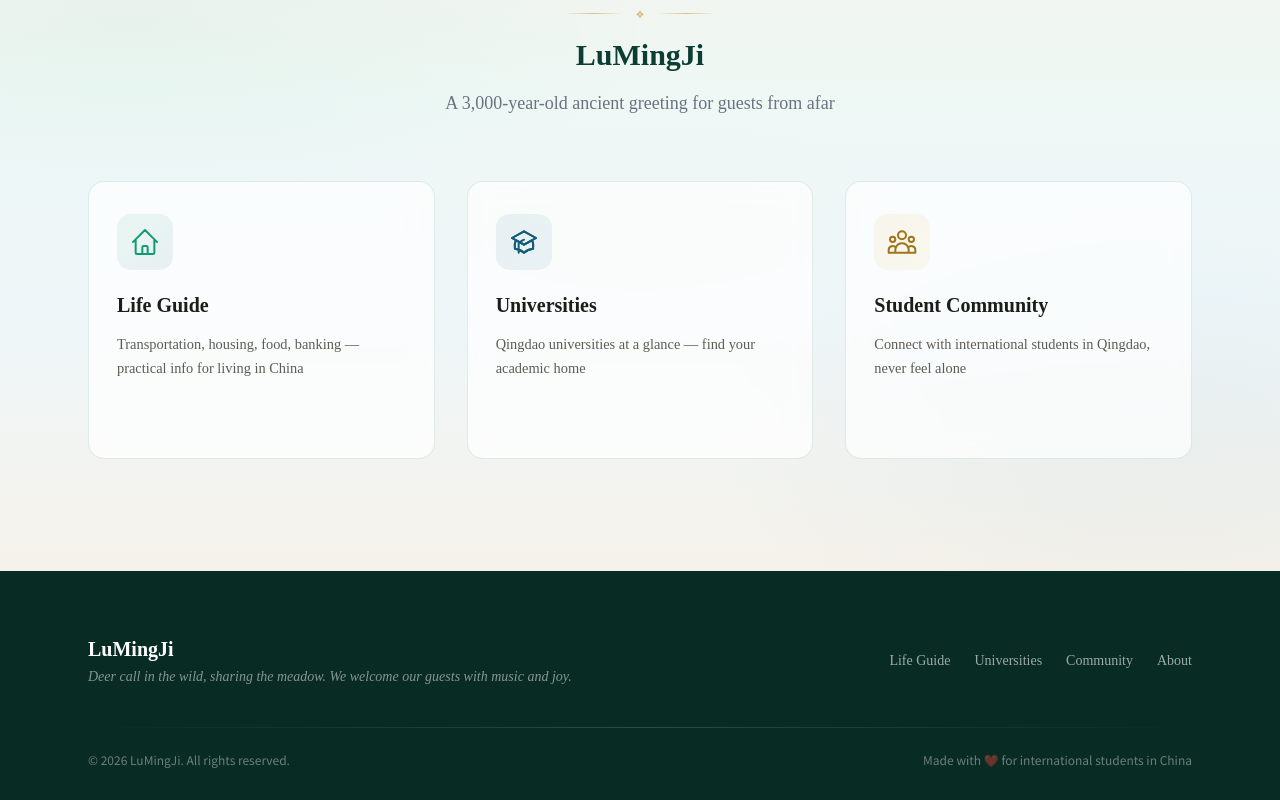
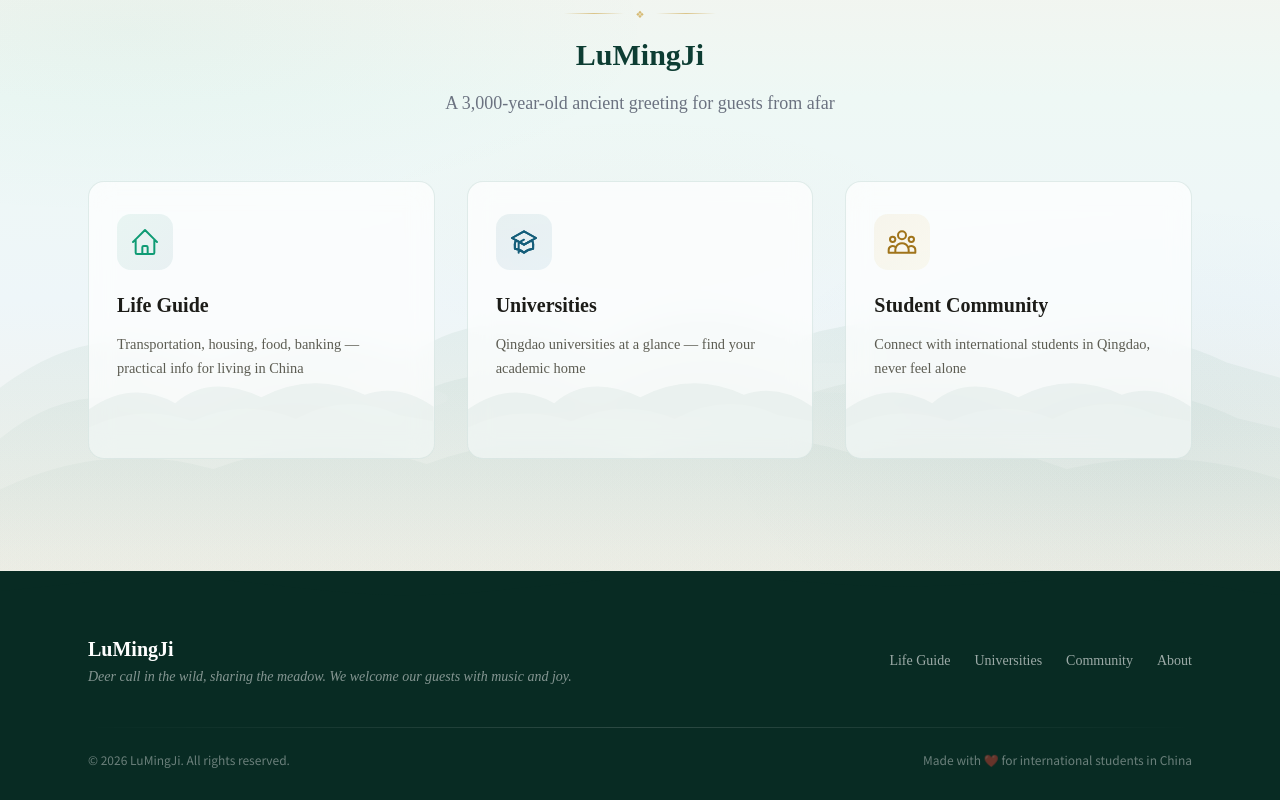
Before and after one commit to hanjinghong626-ctrl/lumingji, a Next.js app: page /en in a window 1280 px wide. Shown: the part 1218-2018 px from the top of the page. Built offline with nearby package versions, Linux system fonts and the light colour scheme; a web font is replaced by a local one.

Commit message:
feat: 功能卡片区添加青绿山水装饰 — 区域背景层叠山峦+卡片内底部水墨山影

```diff
--- a/app/[locale]/page.js
+++ b/app/[locale]/page.js
@@ -450,6 +450,34 @@ export default function HomePage() {
         {/* Decorative background elements */}
         <div className="cards-section-bg" />
 
+        {/* ── 青绿山水装饰层 ── */}
+        <svg style={{ position: 'absolute', bottom: 0, left: 0, width: '100%', height: '45%', pointerEvents: 'none', zIndex: 1 }} viewBox="0 0 1200 300" preserveAspectRatio="none">
+          <defs>
+            <linearGradient id="fm1" x1="600" y1="40" x2="600" y2="280" gradientUnits="userSpaceOnUse">
+              <stop offset="0" stopColor="#4a8a6e" stopOpacity="0.08"/>
+              <stop offset="1" stopColor="#6aaa8e" stopOpacity="0.03"/>
+            </linearGradient>
+            <linearGradient id="fm2" x1="600" y1="80" x2="600" y2="300" gradientUnits="userSpaceOnUse">
+              <stop offset="0" stopColor="#3d7a65" stopOpacity="0.06"/>
+              <stop offset="1" stopColor="#5a9a80" stopOpacity="0.02"/>
+            </linearGradient>
+            <linearGradient id="fm3" x1="600" y1="140" x2="600" y2="300" gradientUnits="userSpaceOnUse">
+              <stop offset="0" stopColor="#2d6a55" stopOpacity="0.05"/>
+              <stop offset="1" stopColor="#4a8a72" stopOpacity="0.015"/>
+            </linearGradient>
+          </defs>
+          {/* 远山层 — 最高最淡 */}
+          <path d="M0,300 L0,120 Q100,40 200,100 Q280,50 380,90 Q460,30 560,80 Q650,20 750,70 Q850,35 950,85 Q1050,45 1150,95 L1200,110 L1200,300Z" fill="url(#fm1)"/>
+          {/* 中山层 */}
+          <path d="M0,300 L0,170 Q80,100 180,150 Q260,90 370,140 Q450,80 560,130 Q660,75 760,125 Q860,90 960,140 Q1060,100 1160,150 L1200,160 L1200,300Z" fill="url(#fm2)"/>
+          {/* 近山层 — 最低最浅 */}
+          <path d="M0,300 L0,220 Q100,170 200,200 Q300,160 400,195 Q500,155 600,190 Q700,150 800,185 Q900,160 1000,200 Q1100,175 1200,210 L1200,300Z" fill="url(#fm3)"/>
+          {/* 云雾点缀 */}
+          <ellipse cx="300" cy="130" rx="120" ry="18" fill="white" opacity="0.06"/>
+          <ellipse cx="800" cy="110" rx="100" ry="15" fill="white" opacity="0.05"/>
+          <ellipse cx="550" cy="160" rx="80" ry="12" fill="white" opacity="0.04"/>
+        </svg>
+
         <div className="relative z-10 max-w-6xl mx-auto px-4 sm:px-6 py-20 md:py-28">
           {/* Section Header */}
           <div
@@ -507,6 +535,12 @@ export default function HomePage() {
                       <path strokeLinecap="round" strokeLinejoin="round" strokeWidth={2} d="M9 5l7 7-7 7" />
                     </svg>
                   </span>
+
+                  {/* 青绿山水卡片底纹 */}
+                  <svg style={{ position: 'absolute', bottom: 0, left: 0, width: '100%', height: '35%', pointerEvents: 'none', opacity: 0.06, borderRadius: '0 0 16px 16px', overflow: 'hidden' }} viewBox="0 0 200 80" preserveAspectRatio="none">
+                    <path d="M0,80 L0,40 Q25,15 50,35 Q70,10 100,30 Q130,8 160,28 Q180,18 200,38 L200,80Z" fill="#3d7a65"/>
+                    <path d="M0,80 L0,55 Q30,35 60,50 Q90,30 120,48 Q150,25 180,45 L200,50 L200,80Z" fill="#5a9a80"/>
+                  </svg>
                 </Link>
               </div>
             ))}
```
